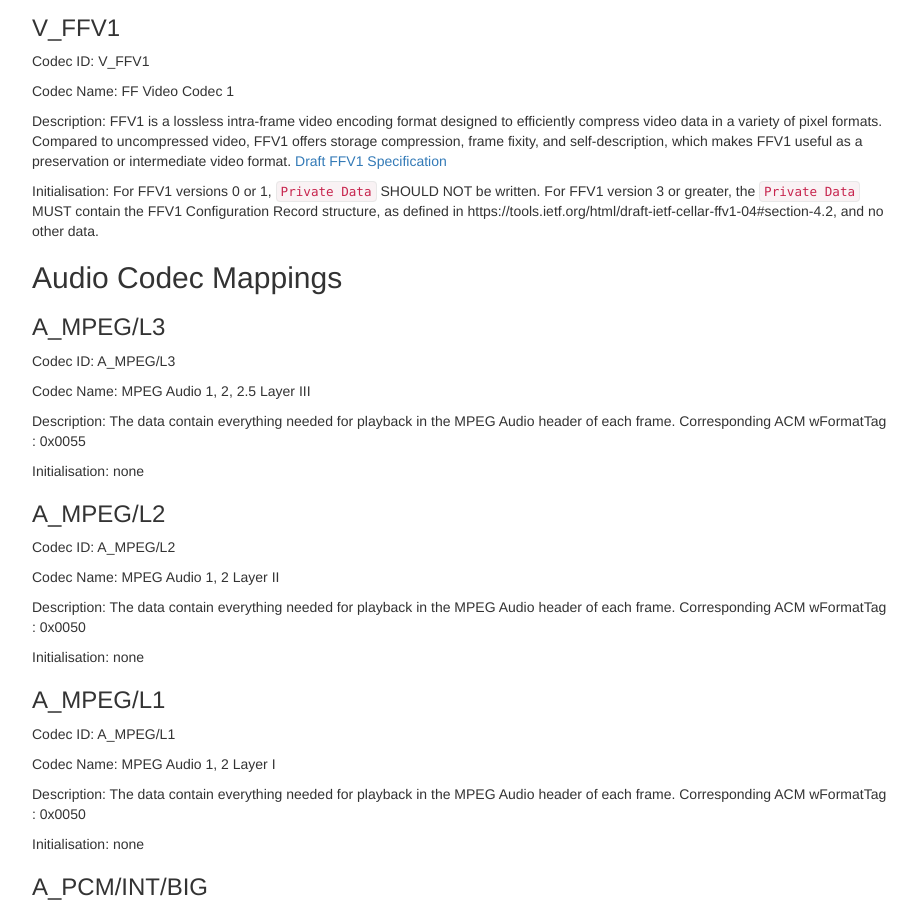
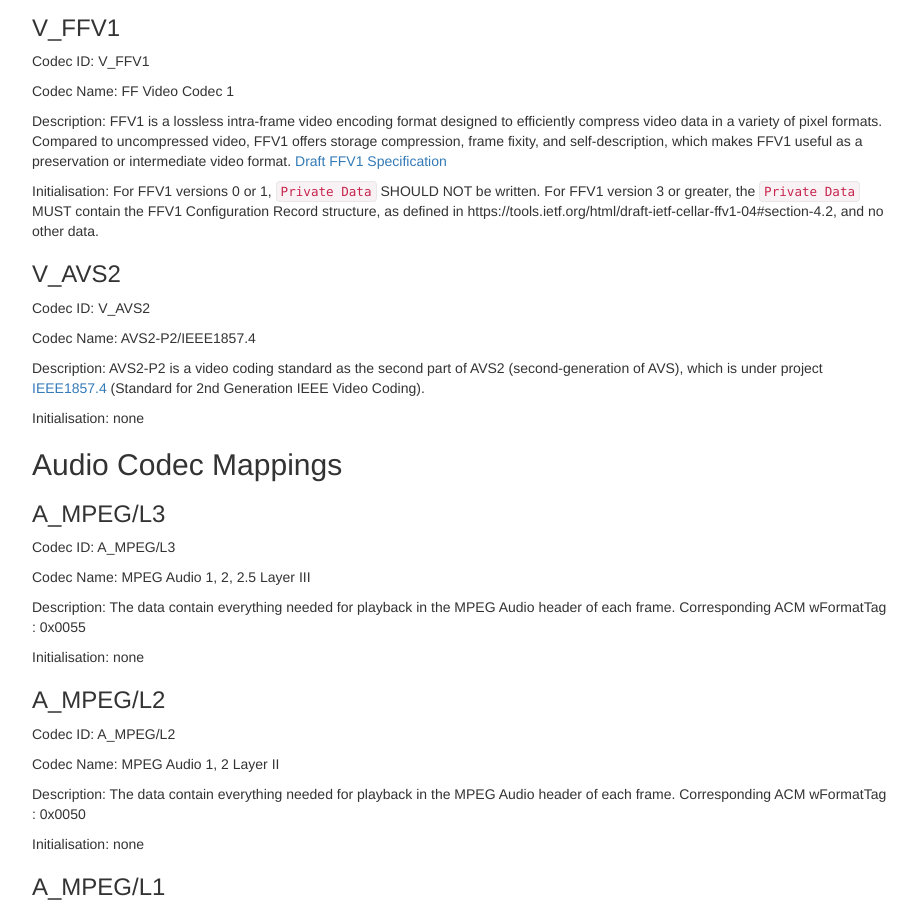
Before and after one commit to ietf-wg-cellar/matroska-specification, a Jekyll site: the page built from codec_specs.md, in a window 1280 px wide and 900 px high, scrolled down 5219 px. Shown: the whole window, without its empty margins (273-1190 px from the left). Built offline with Jekyll 4.4.1, drawn with Linux system fonts in a browser that asks for light colours; our own code applies the rules of GitHub Pages for plain Markdown files.

Commit message:
Add AVS2 video codec mapping
Signed-off-by: hwren <hwrenx@126.com>

```diff
--- a/codec_specs.md
+++ b/codec_specs.md
@@ -262,6 +262,16 @@ Codec Name: FF Video Codec 1
 Description: FFV1 is a lossless intra-frame video encoding format designed to efficiently compress video data in a variety of pixel formats. Compared to uncompressed video, FFV1 offers storage compression, frame fixity, and self-description, which makes FFV1 useful as a preservation or intermediate video format. [Draft FFV1 Specification](https://datatracker.ietf.org/doc/draft-niedermayer-cellar-ffv1/)
 
 Initialisation: For FFV1 versions 0 or 1, `Private Data` SHOULD NOT be written. For FFV1 version 3 or greater, the `Private Data` MUST contain the FFV1 Configuration Record structure, as defined in https://tools.ietf.org/html/draft-ietf-cellar-ffv1-04#section-4.2, and no other data.
+
+### V_AVS2
+
+Codec ID: V_AVS2
+
+Codec Name: AVS2-P2/IEEE1857.4
+
+Description: AVS2-P2 is a video coding standard as the second part of AVS2 (second-generation of AVS), which is under project [IEEE1857.4](http://www.ieee1857.org/1857.4.asp) (Standard for 2nd Generation IEEE Video Coding).
+
+Initialisation: none
 
 ## Audio Codec Mappings
 
```
